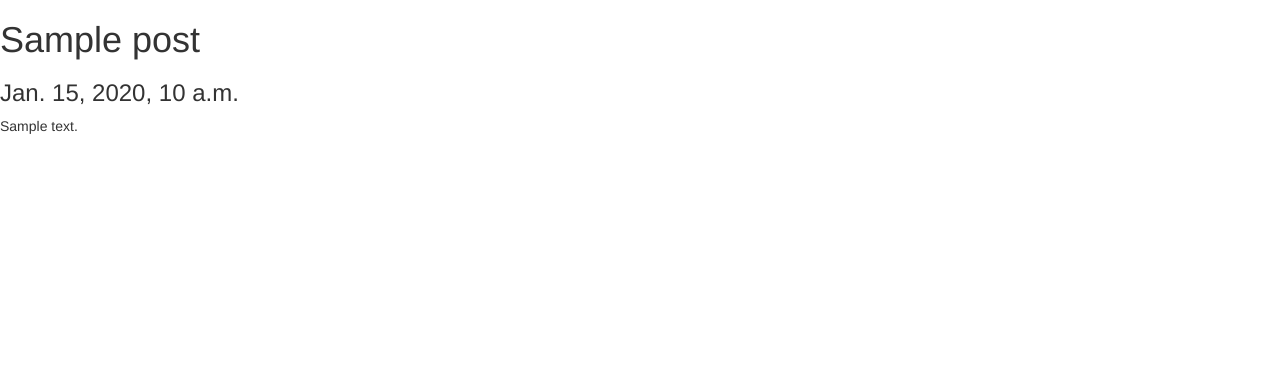
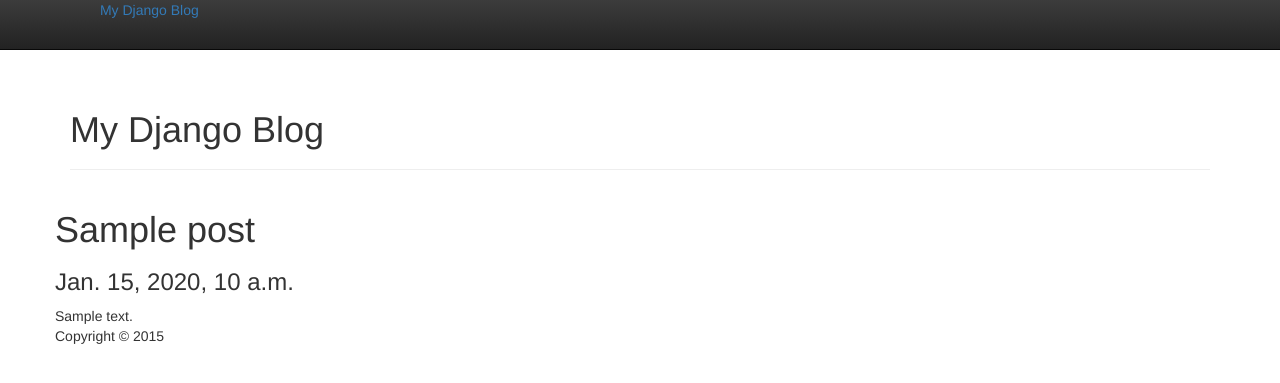
Before and after one commit to ndanielsen/blog, a Django app: page / in a window 1280 px wide. Shown: the top 383 px of the page. Run offline with Django 3.2, Linux system fonts and the light colour scheme; tables that the repository leaves empty hold one stand-in row (values such as "Sample post"); parts of the project's set-up code (start-up, migrations or seed data) failed here and were passed over; some libraries are stand-ins or nearby versions.

Commit message:
Amended templates

```diff
--- a/myblog/templates/blogengine/includes/base.html
+++ b/myblog/templates/blogengine/includes/base.html
@@ -3,6 +3,7 @@
     <head>
         <meta charset="utf-8">
         <meta http-equiv="X-UA-Compatible" content="IE=edge">
+
         <title>{% block title %}My Django Blog{% endblock %}</title>
         <meta name="description" content="">
         <meta name="viewport" content="width=device-width, initial-scale=1">
@@ -27,7 +28,44 @@
         <![endif]-->
 
         <!-- Add your site or application content here -->
-        {% block content %}{% endblock %}
+
+        <div class="navbar navbar-static-top navbar-inverse">
+            <div class="navbar-inner">
+                <div class="container">
+                    <a class="btn btn-navbar" data-toggle="collapse" data-target=".nav-collapse">
+                        <span class="icon-bar"></span>
+                        <span class="icon-bar"></span>
+                        <span class="icon-bar"></span>
+                    </a>
+                    <a class="brand" href="/">My Django Blog</a>
+                    <div class="nav-collapse collapse">
+                    </div>
+                </div>
+            </div>
+        </div>
+
+        <div class="container">
+            {% block header %}
+                <div class="page-header">
+                    <h1>My Django Blog</h1>
+                </div>
+            {% endblock %}
+
+            <div class="row">
+                {% block content %}{% endblock %}
+            </div>
+        </div>
+
+        <div class="container footer">
+            <div class="row">
+                <div class="span12">
+                    <p>Copyright &copy; {% now "Y" %}</p>
+                </div>
+            </div>
+        </div>
+
+
+
 
         <script src="//ajax.googleapis.com/ajax/libs/jquery/1.11.2/jquery.min.js"></script>
 
--- a/myblog/templates/blogengine/post_list.html
+++ b/myblog/templates/blogengine/post_list.html
@@ -2,8 +2,12 @@
 
     {% block content %}
         {% for post in object_list %}
+
+        <div class="post">
+
         <h1>{{ post.title }}</h1>
         <h3>{{ post.pub_date }}</h3>
         {{ post.text }}
+        </div>
         {% endfor %}
     {% endblock %}
```
